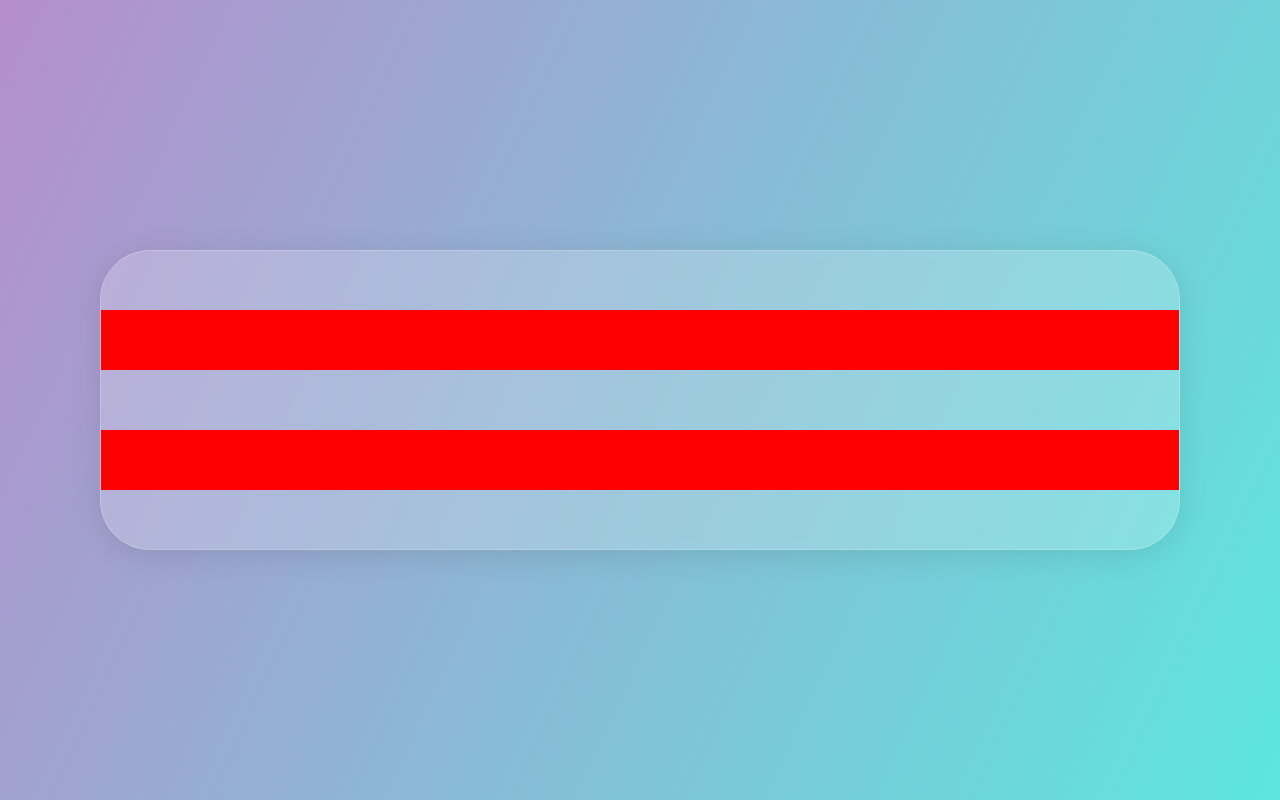
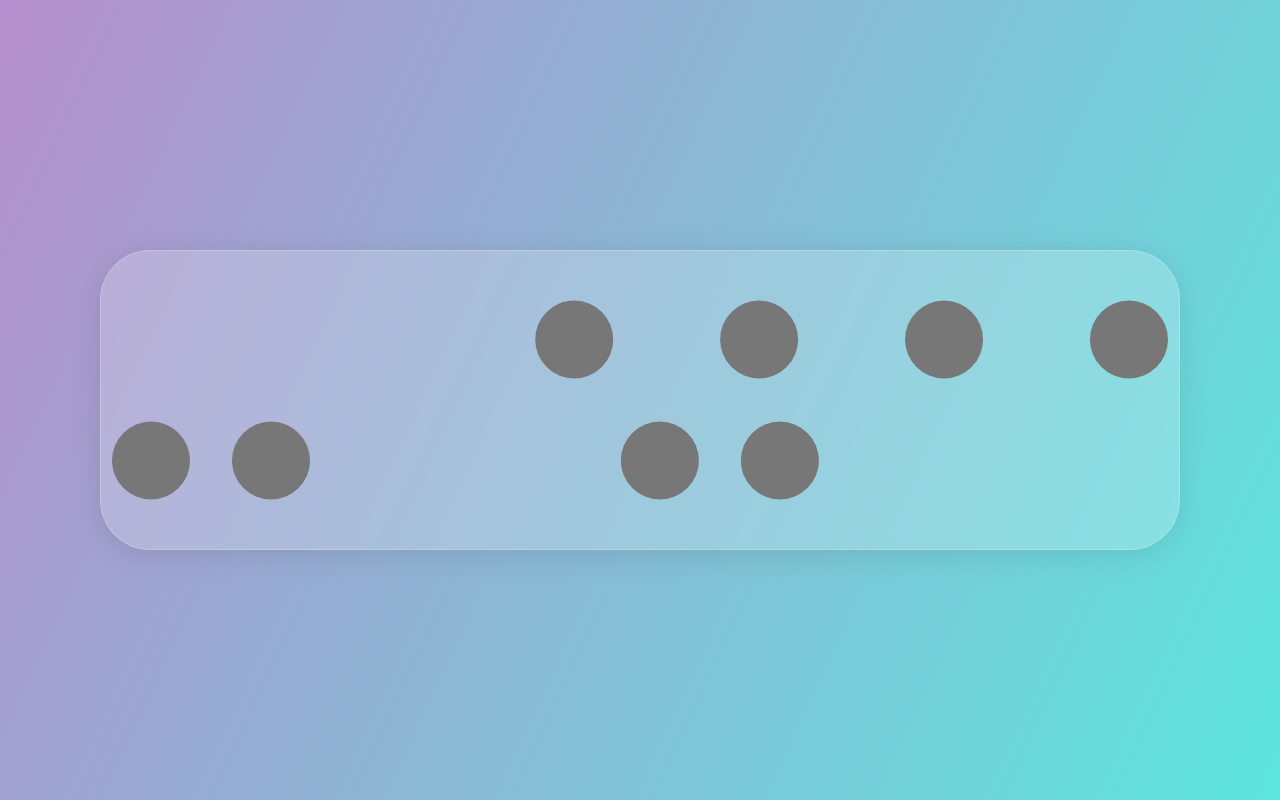
Before and after one commit to MohdSaifulM/portfolio, a React (Vite) app: page / in a window 1280 px wide. Built offline with nearby package versions, Linux system fonts and the light colour scheme.

Commit message:
style: 💄 Added circles for the git branch design

```diff
--- a/src/pages/Home.tsx
+++ b/src/pages/Home.tsx
@@ -2,14 +2,20 @@ const Home = () => {
     return (
         <main>
             <section className="section-tree">
-                <div className="branch-row">
-                </div>
-                <div className="branch-row">
-                    <div className="circle-group">
+                <div className="branch-row branch-row--top">
+                <div className="circle-group circle-group--top">
+                         <div className="circle"></div>
+                         <div className="circle"></div>
                          <div className="circle"></div>
                          <div className="circle"></div>
                     </div>
-                    <div className="circle-group">
+                </div>
+                <div className="branch-row branch-row--bottom">
+                    <div className="circle-group circle-group--bottom">
+                         <div className="circle"></div>
+                         <div className="circle"></div>
+                    </div>
+                    <div className="circle-group circle-group--bottom">
                         <div className="circle"></div>
                         <div className="circle"></div>
                     </div>
--- a/src/styles/css/style.css
+++ b/src/styles/css/style.css
@@ -31,20 +31,29 @@ main {
   border: 1px solid rgba(255, 255, 255, 0.2);
   display: flex;
   flex-direction: column;
-  justify-content: space-evenly; }
+  justify-content: space-evenly;
+  padding: 1rem; }
 
 .branch-row {
-  height: 6rem;
-  width: 100%;
-  background: red;
+  height: 8.5rem;
   display: flex;
-  justify-content: space-around; }
+  justify-content: space-between; }
+  .branch-row--top {
+    width: 60%;
+    align-self: flex-end; }
+  .branch-row--bottom {
+    width: 67%; }
 
 .circle-group {
-  width: 30%;
   height: inherit;
   display: flex;
   justify-content: space-between; }
+  .circle-group--top {
+    width: 100%; }
+  .circle-group--bottom {
+    width: 20rem; }
 
 .circle {
-  width: 10%; }
+  width: 8rem;
+  clip-path: circle(3.9rem);
+  background: #777; }
--- a/src/styles/sass/pages/_home.scss
+++ b/src/styles/sass/pages/_home.scss
@@ -10,23 +10,40 @@
     display: flex;
     flex-direction: column;
     justify-content: space-evenly;
+    padding: 1rem;
 }
 
 .branch-row {
-    height: 6rem;
-    width: 100%;
-    background: red;
+    height: 8.5rem;
     display: flex;
-    justify-content: space-around;
+    justify-content: space-between;
+
+    &--top {
+        width: 60%;
+        align-self: flex-end;
+    }
+
+    &--bottom {
+        width: 67%;
+    }
 }
 
 .circle-group {
-    width: 30%;
     height: inherit;
     display: flex;
     justify-content: space-between;
+
+    &--top {
+        width: 100%;
+    }
+
+    &--bottom {
+        width: 20rem;
+    }
 }
 
 .circle {
-    width: 10%;
+    width: 8rem;
+    clip-path: circle(3.9rem);
+    background: $color-grey;
 }
```
